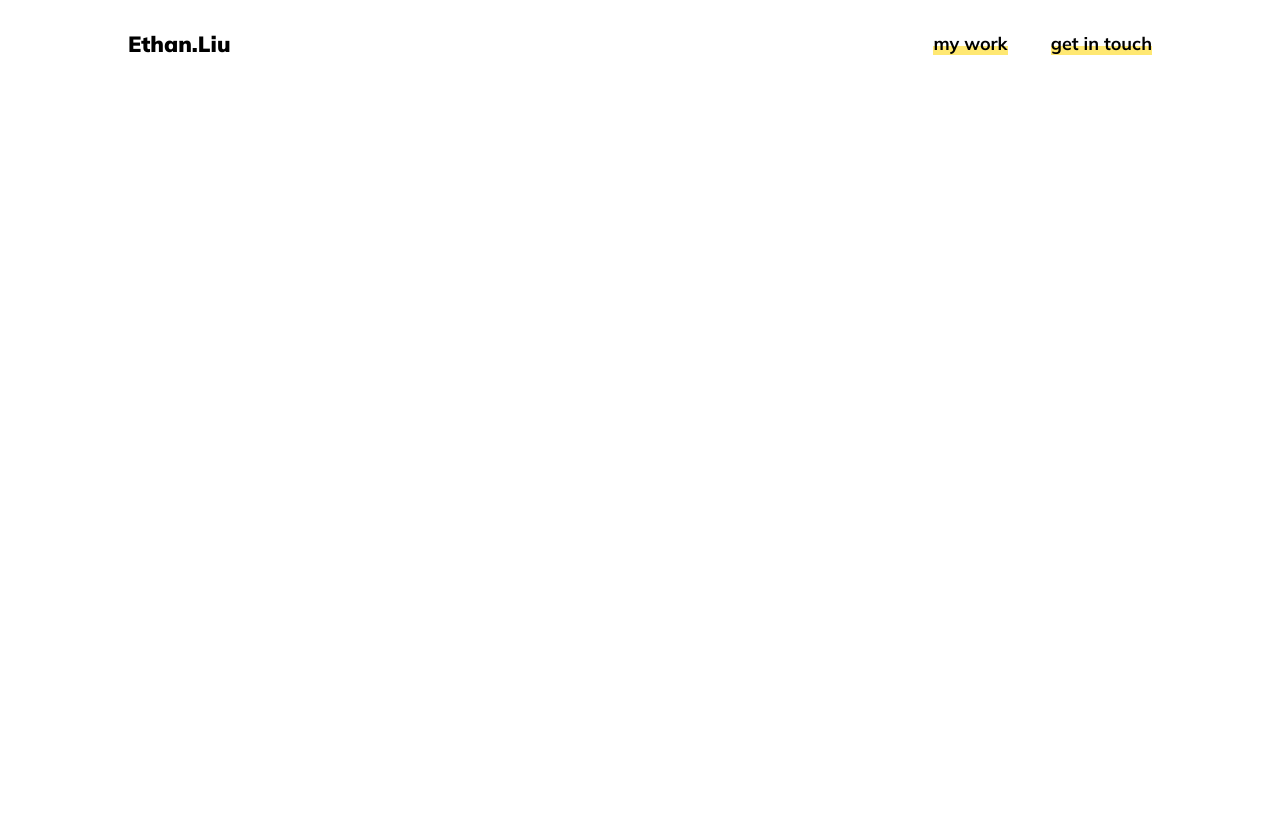
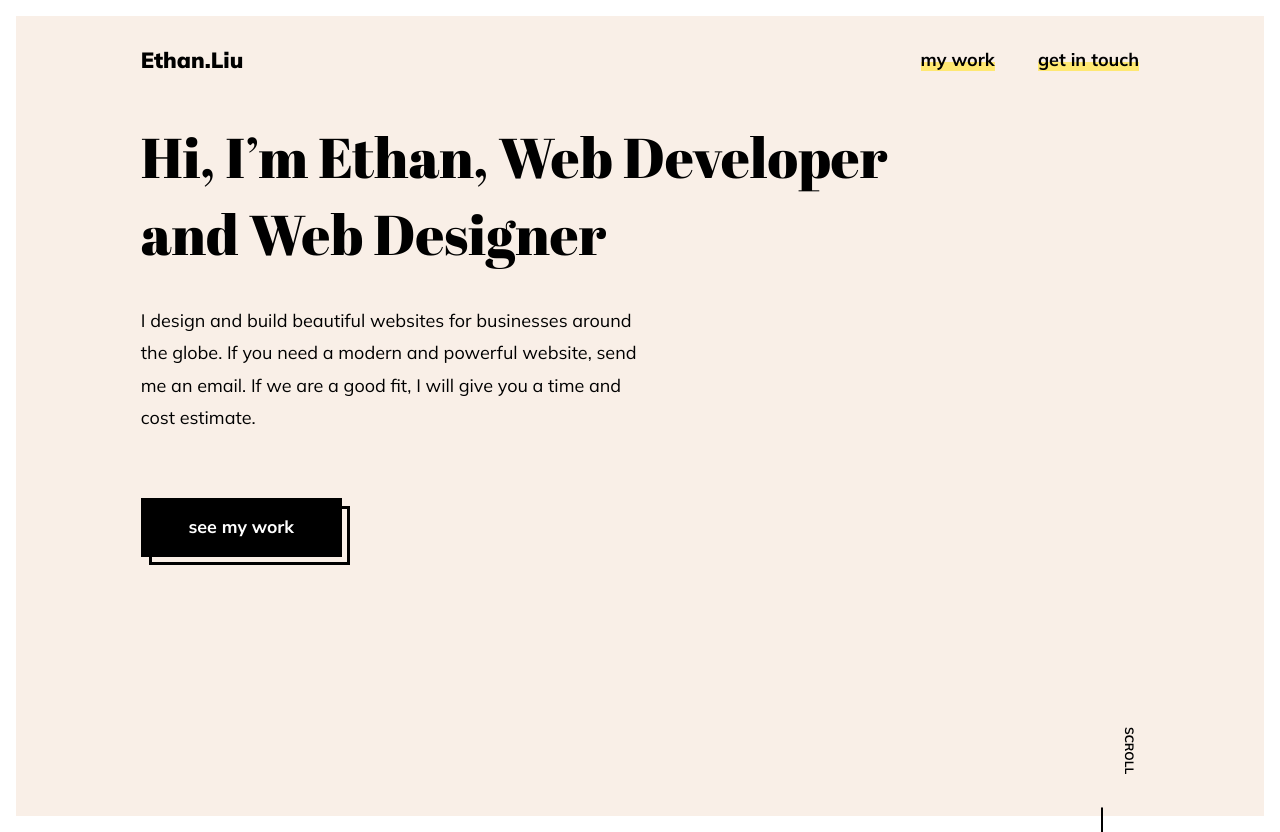
Before and after one commit to EthanLiu1230/portfolio-next, a Next.js app: page / in a window 1280 px wide. Before the commit the page ends 800 px from the top, so only its background shows below. Built offline with nearby package versions, Linux system fonts and the light colour scheme.

Commit message:
hon hero

```diff
--- a/components/header.jsx
+++ b/components/header.jsx
@@ -26,7 +26,6 @@ const LinkGroup = styled.nav`
   grid-column-gap: 1rem;
   @media (max-width: 768px) {
     grid-template-columns: 1fr;
-    grid-template-rows: 1fr 1fr;
     grid-row-gap: 1rem;
     align-self: start;
     > * {
--- /dev/null
+++ b/components/hero.jsx
@@ -0,0 +1,59 @@
+import React from 'react';
+import Header from './header';
+import ScrollPrompt from './scroll-prompt/scroll-prompt';
+
+import styled from 'styled-components';
+import { ContentMarginX } from '../styles/utils';
+
+const Content = styled.section`
+  ${ContentMarginX};
+
+  h1 {
+    margin-bottom: 1.5rem;
+    width: 75%;
+    @media (max-width: 768px) {
+      width: 90%;
+    }
+  }
+
+  p {
+    margin-bottom: 4rem;
+    width: 50%;
+    @media (max-width: 768px) {
+      width: 70%;
+    }
+  }
+`;
+
+const Container = styled.div`
+  background: ${({ theme }) => theme.colors.primary};
+  overflow: visible;
+  border: white 1rem solid;
+  min-height: 100vh;
+
+  position: relative;
+
+  .prompt {
+    position: absolute;
+    bottom: -1rem;
+    right: 10%;
+  }
+
+  @media (max-width: 768px) {
+    min-height: fit-content;
+  }
+`;
+
+const Hero = ({ children }) => {
+  return (
+    <Container>
+      <Header/>
+      <Content>
+        {children}
+      </Content>
+      <div className='prompt'><ScrollPrompt/></div>
+    </Container>
+  );
+};
+
+export default Hero;
--- a/pages/index.js
+++ b/pages/index.js
@@ -1,13 +1,17 @@
-import styled from 'styled-components';
-import Header from '../components/header';
-
-const Title = styled.h1`
-  font-size: 50px;
-  color: ${({ theme }) => theme.colors.primary};
-`;
+import Hero from '../components/hero';
+import React from 'react';
+import HoverButton from '../components/hover-button';
 
 export default function Home() {
   return (
-    <Header/>
+    <Hero>
+      <h1>Hi, I’m Ethan, Web Developer
+        and Web Designer
+      </h1>
+      <p>I design and build beautiful websites for businesses around the
+        globe. If you need a modern and powerful website, send me an email.
+        If we are a good fit, I will give you a time and cost estimate.</p>
+      <HoverButton/>
+    </Hero>
   );
 }
```
Also changed, not shown: components/hero.section.jsx (deleted, +0 -70 lines).
